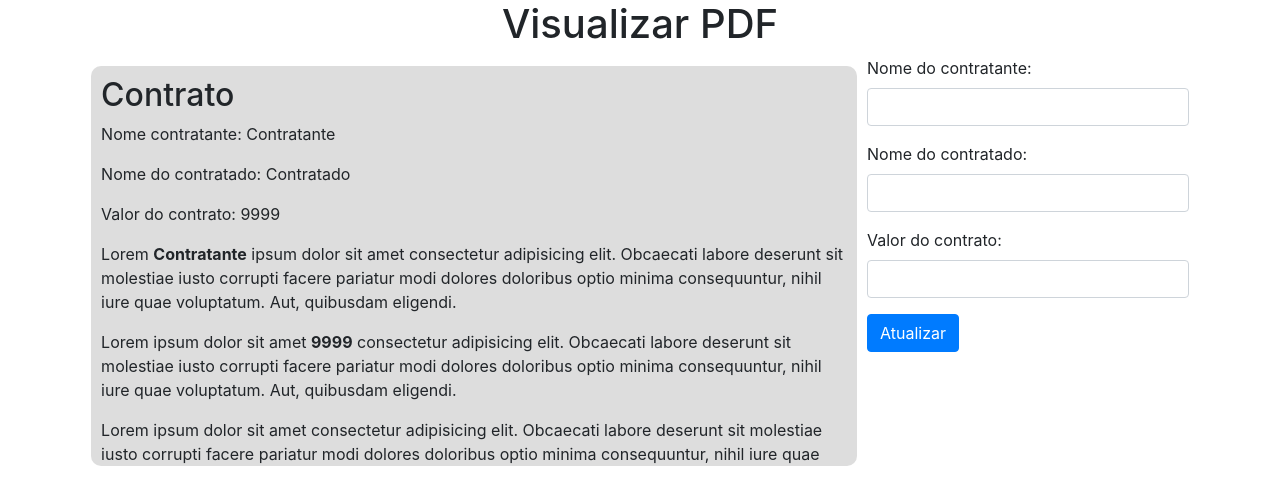
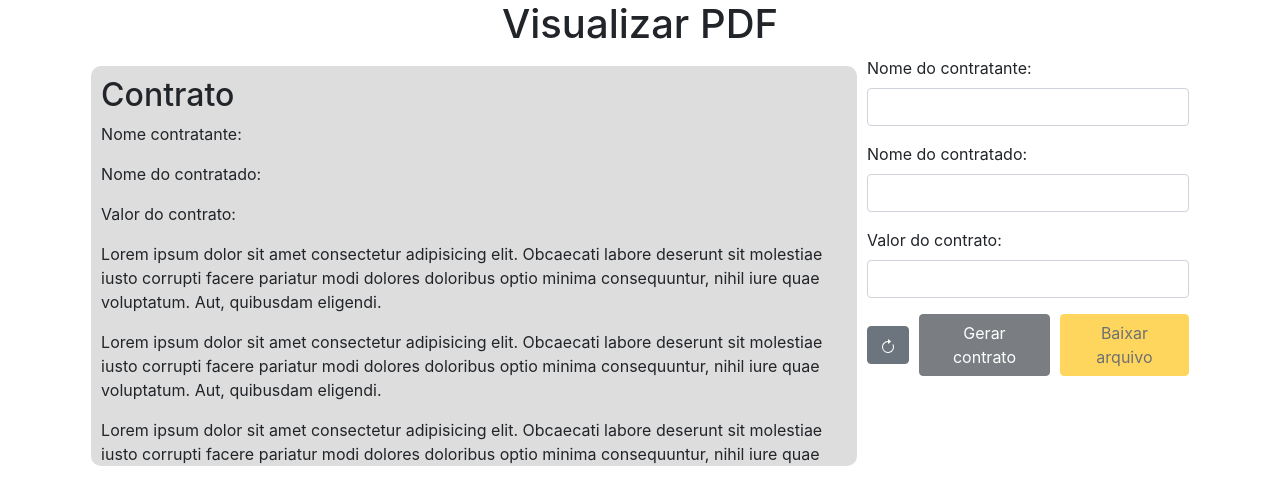
Before and after one commit to devyssonsc/view-pdfs, an Angular app: page / in a window 1280 px wide. Shown: the top 504 px of the page. Built offline with nearby package versions, Linux system fonts and the light colour scheme.

Commit message:
Send the html string to the API and download the file

```diff
--- a/package.json
+++ b/package.json
@@ -21,6 +21,7 @@
     "pdfjs-dist": "^4.5.136",
     "rxjs": "~7.8.0",
     "tslib": "^2.3.0",
+    "view-pdfs": "file:",
     "zone.js": "~0.14.3"
   },
   "devDependencies": {
--- a/src/app/components/update-document/update-document.component.css
+++ b/src/app/components/update-document/update-document.component.css
@@ -3,5 +3,18 @@
 
     form{
         width: 100%;
+
+        .form-buttons{
+            width: 100%;
+            display: flex;
+            flex-direction: row;
+            justify-content: center;
+            align-items: center;
+            gap: 10px;
+
+            #bt-generate{
+                flex-grow: 5;
+            }
+        }
     }
 }
--- a/src/app/components/update-document/update-document.component.html
+++ b/src/app/components/update-document/update-document.component.html
@@ -2,16 +2,27 @@
     <form (ngSubmit)="onSubmit()">
         <div class="form-group">
             <label for="contractor-name">Nome do contratante:</label>
-            <input #asContractorName type="text" class="form-control" id="contractor-name">
+            <input #asContractorName type="text" class="form-control" id="contractor-name" required>
         </div>
         <div class="form-group">
             <label for="hired-name">Nome do contratado:</label>
-            <input #asHiredName type="text" class="form-control" id="hired-name">
+            <input #asHiredName type="text" class="form-control" id="hired-name" required>
         </div>
         <div class="form-group">
             <label for="contract-value">Valor do contrato:</label>
-            <input #asContractValue type="number" class="form-control" id="contract-value">
+            <input #asContractValue type="number" class="form-control" id="contract-value" min="0" step="0.01" required>
         </div>
-        <button type="submit" class="btn btn-primary">Atualizar</button>
+        <div class="form-buttons">
+            <button type="submit" class="btn btn-secondary" id="bt-refresh">
+                <svg xmlns="http://www.w3.org/2000/svg" width="16" height="16" fill="currentColor"
+                    class="bi bi-arrow-clockwise" viewBox="0 0 16 16">
+                    <path fill-rule="evenodd" d="M8 3a5 5 0 1 0 4.546 2.914.5.5 0 0 1 .908-.417A6 6 0 1 1 8 2z" />
+                    <path
+                        d="M8 4.466V.534a.25.25 0 0 1 .41-.192l2.36 1.966c.12.1.12.284 0 .384L8.41 4.658A.25.25 0 0 1 8 4.466" />
+                </svg>
+            </button>
+            <button class="btn btn-dark" id="bt-generate" (click)="generateContract()" disabled>Gerar contrato</button>
+            <button class="btn btn-warning" id="bt-download" (click)="downloadPdf()" disabled>Baixar arquivo</button>
+        </div>
     </form>
 </div>
--- a/src/app/components/update-document/update-document.component.ts
+++ b/src/app/components/update-document/update-document.component.ts
@@ -1,11 +1,13 @@
 import { Component, ElementRef, ViewChild } from '@angular/core';
 import { FormsModule } from '@angular/forms';
 import { DocumentService } from '../../services/document.service';
+import { HttpClient, HttpClientModule, HttpHeaders } from '@angular/common/http';
+import { Observable } from 'rxjs';
 
 @Component({
   selector: 'app-update-document',
   standalone: true,
-  imports: [FormsModule],
+  imports: [FormsModule, HttpClientModule],
   templateUrl: './update-document.component.html',
   styleUrl: './update-document.component.css'
 })
@@ -14,7 +16,12 @@ export class UpdateDocumentComponent{
   @ViewChild('asHiredName', {static: false}) inputHiredName!: ElementRef;
   @ViewChild('asContractValue', {static: false}) inputContractValue!: ElementRef;
 
-  constructor(private documentService: DocumentService){}
+  urlApi: string = "http://localhost:8080/api";
+
+  htmlContent: string = '';
+  pdfUrl?: string;
+
+  constructor(private documentService: DocumentService, private httpClient: HttpClient){}
 
   onSubmit() {
     const contractorName: string = this.inputContractorName.nativeElement.value;
@@ -22,5 +29,47 @@ export class UpdateDocumentComponent{
     const contractValue: number = this.inputContractValue.nativeElement.value;
 
     this.documentService.changeValues(contractorName, hiredName, contractValue);
+
+    const generateButton = document.getElementById('bt-generate') as HTMLButtonElement;
+    generateButton.disabled = false;
+  }
+
+  generateContract() {
+    this.documentService.htmlContent.subscribe(
+      (htmlContent) => this.htmlContent = htmlContent
+    );
+
+    console.log(this.htmlContent);
+
+    const headers = { 'Content-Type': 'text/html' };
+    this.httpClient.post(`${this.urlApi}/upload`, this.htmlContent, { headers, responseType: 'text' }).subscribe(
+      (resultado) => {
+        console.log(resultado);
+      },
+      (error) => {
+        console.log(error);
+      }
+    )
+
+    const downloadButton = document.getElementById('bt-download') as HTMLButtonElement;
+    downloadButton.disabled = false;
+  }
+
+  downloadPdf() {
+    const headers = new HttpHeaders({
+      'Content-Type': 'application/json',
+      Accept: 'application/pdf',
+    });
+
+    this.httpClient.get(`${this.urlApi}/download/6`, { headers, responseType: 'blob' }).subscribe(
+      (blob) => {
+        const url = window.URL.createObjectURL(blob);
+        const a = document.createElement('a');
+        a.href = url;
+        a.download = 'arquivo.pdf';
+        a.click();
+        window.URL.revokeObjectURL(url);
+      }
+    );
   }
 }
--- a/src/app/components/view-document/view-document.component.html
+++ b/src/app/components/view-document/view-document.component.html
@@ -1,9 +1,10 @@
+<div #asContentContract>
     <div id="htmlContent">
         <h2>Contrato</h2>
 
-    <p>Nome contratante: {{ this.nomeContratante }}</p>
-    <p>Nome do contratado: {{ this.nomeContratado }}</p>
-    <p>Valor do contrato: {{ this.valorContrato }}</p>
+        <p>Nome contratante: <span id="nomeContratante">{{ this.nomeContratante }}</span></p>
+        <p>Nome do contratado: <span  id="nomeContratado">{{ this.nomeContratado }}</span></p>
+        <p>Valor do contrato: <span id="valorContrato">{{ this.valorContrato }}</span></p>
 
         <p>Lorem <b>{{this.nomeContratante}}</b> ipsum dolor sit amet consectetur adipisicing elit. Obcaecati labore deserunt sit molestiae iusto corrupti facere pariatur modi dolores doloribus optio minima consequuntur, nihil iure quae voluptatum. Aut, quibusdam eligendi.</p>
         <p>Lorem ipsum dolor sit amet  <b>{{this.valorContrato}}</b> consectetur adipisicing elit. Obcaecati labore deserunt sit molestiae iusto corrupti facere pariatur modi dolores doloribus optio minima consequuntur, nihil iure quae voluptatum. Aut, quibusdam eligendi.</p>
@@ -12,3 +13,4 @@
         <p>Lorem ipsum dolor sit amet consectetur adipisicing elit. Obcaecati labore deserunt sit molestiae iusto corrupti facere pariatur modi dolores doloribus optio minima consequuntur, nihil iure quae voluptatum. Aut, quibusdam eligendi.</p>
         <p>Lorem ipsum dolor sit amet consectetur adipisicing elit. Obcaecati labore deserunt sit molestiae iusto corrupti facere pariatur modi dolores doloribus optio minima consequuntur, nihil iure quae voluptatum. Aut, quibusdam eligendi.</p>
     </div>
+</div>
--- a/src/app/components/view-document/view-document.component.ts
+++ b/src/app/components/view-document/view-document.component.ts
@@ -1,6 +1,5 @@
-import { Component, OnInit } from '@angular/core';
+import { AfterViewInit, Component, ElementRef, OnInit, ViewChild } from '@angular/core';
 import { DocumentService } from '../../services/document.service';
-import { Subscription } from 'rxjs';
 
 @Component({
   selector: 'app-view-document',
@@ -9,10 +8,12 @@ import { Subscription } from 'rxjs';
   templateUrl: './view-document.component.html',
   styleUrl: './view-document.component.css'
 })
-export class ViewDocumentComponent implements OnInit {
+export class ViewDocumentComponent implements OnInit, AfterViewInit {
+  @ViewChild('asContentContract', {static: false}) htmlContentValue!: ElementRef;
+
   nomeContratante: string = '';
   nomeContratado: string = '';
-  valorContrato: number = 0;
+  valorContrato?: number;
 
   constructor(private documentService: DocumentService){}
 
@@ -35,4 +36,9 @@ export class ViewDocumentComponent implements OnInit {
       }
     );
   }
+
+  ngAfterViewInit(): void {
+    const htmlContent = this.htmlContentValue.nativeElement.innerHTML;
+    this.documentService.updateHtmlContent(htmlContent)
+  }
 }
--- a/src/app/services/document.service.ts
+++ b/src/app/services/document.service.ts
@@ -5,14 +5,17 @@ import { BehaviorSubject } from 'rxjs';
   providedIn: 'root'
 })
 export class DocumentService {
-  private documentNomeContratante = new BehaviorSubject<string>("Contratante");
+  private documentNomeContratante = new BehaviorSubject<string>("");
   public nomeContratante = this.documentNomeContratante.asObservable();
 
-  private documentNomeContratado = new BehaviorSubject<string>("Contratado");
+  private documentNomeContratado = new BehaviorSubject<string>("");
   public nomeContratado = this.documentNomeContratado.asObservable();
 
-  private documentValorContrato = new BehaviorSubject<number>(9999);
+  private documentValorContrato = new BehaviorSubject<number | undefined>(undefined);
   public valorContrato = this.documentValorContrato.asObservable();
+
+  private documentHtmlContent = new BehaviorSubject<string>("");
+  public htmlContent = this.documentHtmlContent.asObservable();
 
   constructor() { }
 
@@ -21,4 +24,8 @@ export class DocumentService {
     this.documentNomeContratado.next(nomeContratado);
     this.documentValorContrato.next(valorContrato);
   }
+
+  updateHtmlContent(htmlContent: string) {
+    this.documentHtmlContent.next(htmlContent);
+  }
 }
```
Also changed, not shown: 1 other file (tests, documents, lock files or other folders). Lines whose indentation alone changed are shown as unchanged.
